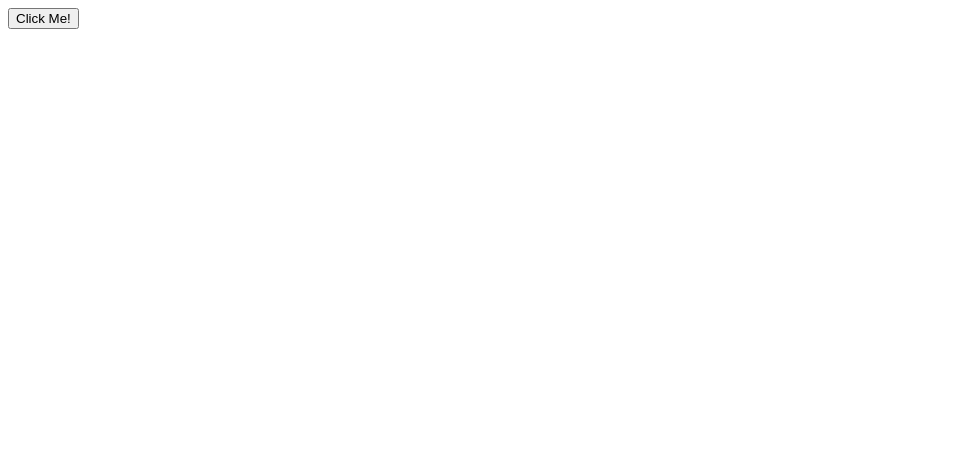
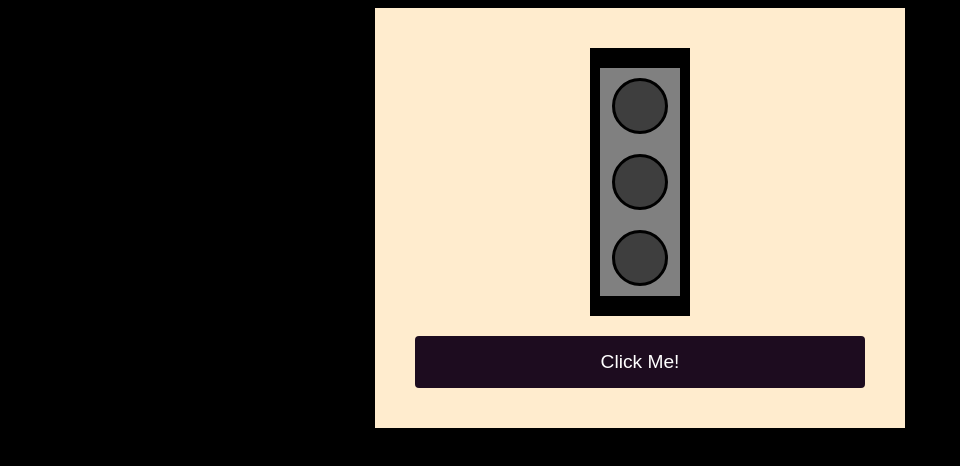
Before and after one commit to majusf/Traffic-Light, a plain HTML site: page index.html in a window 1280 px wide. Shown: the whole page, without its empty margins (0-960 px from the left). Drawn offline with Linux system fonts and the light colour scheme.

Commit message:
closes #2 - CSS

```diff
--- a/index.html
+++ b/index.html
@@ -4,18 +4,19 @@
     <meta charset="UTF-8">
     <meta name="viewport" content="width=device-width, initial-scale=1.0">
     <title>Project Traffic Light</title>
+    <link rel="stylesheet" href="/style.css">
 </head>
 <body>
     <div class="conteiner">
-        <div class="traffi-light">
+        <div class="traffic-light">
             <div class="panel">
-                <div class="red">
+                <div class="light off">
 
                 </div>
-                <div class="yellow">
+                <div class="light off">
 
                 </div>
-                <div class="green"></div>
+                <div class="light off"></div>
             </div>
         </div>
 
--- /dev/null
+++ b/style.css
@@ -0,0 +1,69 @@
+body{
+    background-color: black;
+}
+
+.conteiner{
+    background-color: #FFECCE;
+    padding: 40px;
+    width: 450px;
+    margin: auto;
+    display: flex;
+    flex-direction: column;
+
+}
+
+button{
+    background-color: #1D0C1F;
+    color: white;
+    border: none;
+    text-decoration: none;
+    border-radius: 4px;
+    padding: 15px 32px;
+    font-size: 1.2rem;
+    cursor: pointer;
+}
+
+.traffic-light{
+    background-color: black;
+    width: 100px;
+    margin: auto;
+    margin-bottom: 20px;
+    padding-top: 10px;
+    padding-bottom: 10px;
+    display: flex;
+    flex-direction: column;
+}
+
+.panel{
+    background-color: #808080;
+    margin: 10px;
+    padding: 10px;
+    display: flex;
+    flex-direction: column;
+    row-gap: 20px;
+
+}
+
+.light{
+    width: 50px;
+    height: 50px;
+    margin: auto;
+    border-radius: 100%;
+    border: medium solid black;
+}
+
+.off{
+    background-color: #3E3E3E;
+
+}
+
+.red{
+    background-color: red;
+}
+
+.yellow{
+    background-color: yellow;
+}
+.green{
+    background-color: rgb(15, 156, 15);
+}
```
